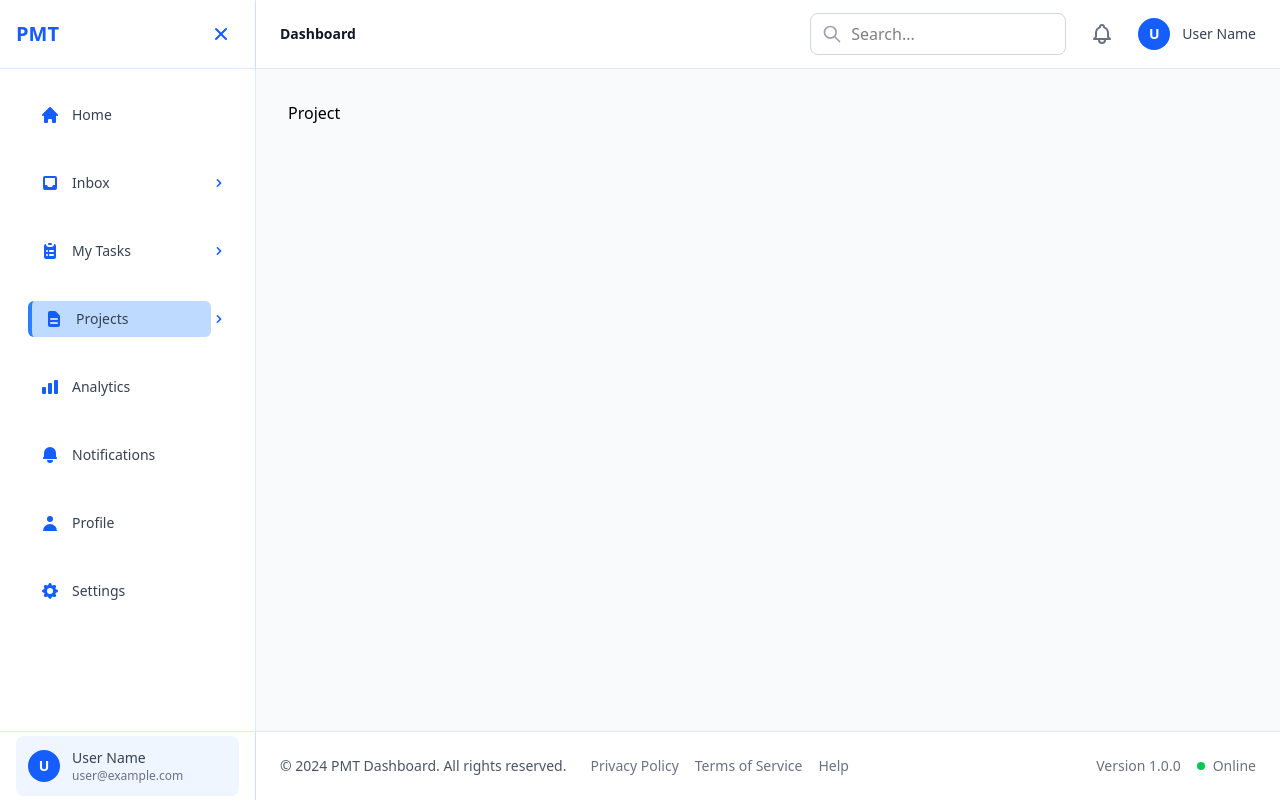
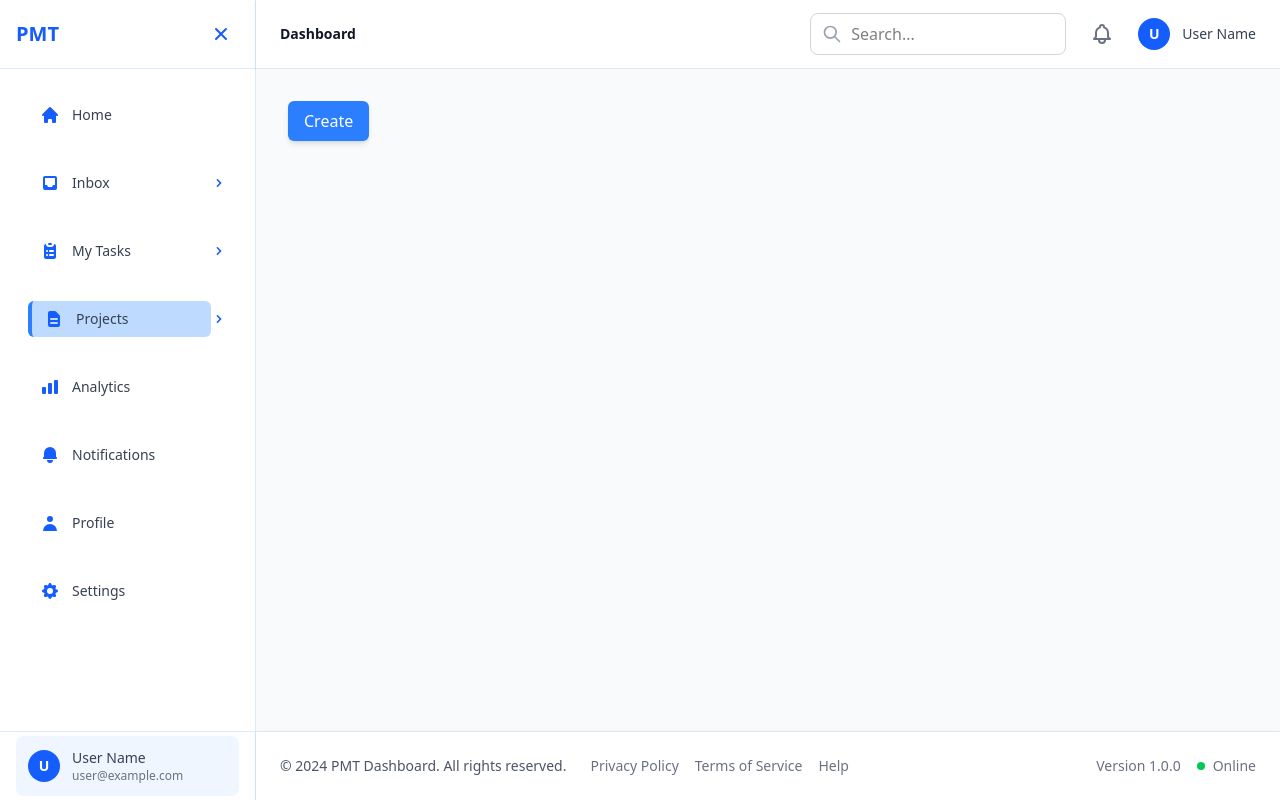
Before and after one commit to Sushil88081/PMT, a React (Vite) app in the folder pmt-app/: page /projects in a window 1280 px wide. Built offline with nearby package versions, Linux system fonts and the light colour scheme.

Commit message:
feat:common popover and button

```diff
--- a/pmt-app/src/App.tsx
+++ b/pmt-app/src/App.tsx
@@ -1,8 +1,8 @@
 
 import { useState } from 'react'
 import Sidebar from './container/sideBar'
-import Header from './components/Header'
-import Footer from './components/Footer'
+import Header from './commonComponents/Header'
+import Footer from './commonComponents/Footer'
 import { Outlet } from 'react-router'
 
 function App() {
--- /dev/null
+++ b/pmt-app/src/commonComponents/button.tsx
@@ -0,0 +1,22 @@
+import type React from "react"
+
+interface ButtonProps {
+    className: string
+    onClick: () => void
+    children: React.ReactNode
+}
+export const Button: React.FC<ButtonProps> = ({
+    children,
+    onClick,
+    className = "",
+
+
+}) => {
+    return (
+        <button className={`bg-blue-500 py-2 px-4 shadow-md hover:bg-blue-600 text-white rounded-md${className}`}
+            onClick={onClick}
+        >
+            {children}
+        </button>
+    )
+}
--- /dev/null
+++ b/pmt-app/src/commonComponents/popoverDialog.tsx
@@ -0,0 +1,27 @@
+import { Dialog, DialogPanel, DialogTitle } from '@headlessui/react'
+import React from 'react'
+
+interface DialogProps {
+  children: React.ReactNode
+  close: () => void
+  isOpen: boolean
+  title?:string
+}
+
+export const PopoverDialog: React.FC<DialogProps> = ({ children, close, isOpen,title }) => {
+  return (
+    <Dialog open={isOpen} onClose={close} className="relative z-50">
+      {/* Gray overlay */}
+      <div className="fixed inset-0 bg-gray-400/50" aria-hidden="true" />
+
+      <div className="fixed inset-0 flex items-center justify-center p-4">
+        <DialogPanel className="max-w-lg w-full space-y-4 border border-gray-300 rounded-lg bg-white p-8 shadow-lg">
+          <DialogTitle className="text-md font-semibold ">
+           {title}
+          </DialogTitle>
+          {children}
+        </DialogPanel>
+      </div>
+    </Dialog>
+  )
+}
--- a/pmt-app/src/container/home/home.tsx
+++ b/pmt-app/src/container/home/home.tsx
@@ -1,4 +1,3 @@
-import React from 'react'
 
 const Home = () => {
   return (
--- a/pmt-app/src/container/project/project.tsx
+++ b/pmt-app/src/container/project/project.tsx
@@ -1,8 +1,50 @@
-import React from 'react'
+
+import { useState } from 'react'
+import { Button } from '../../commonComponents/button'
+import { PopoverDialog } from '../../commonComponents/popoverDialog'
 
 const Project = () => {
+  const [isOpen, setIsOpen] = useState(false)
+  function handleClick() {
+    setIsOpen(true)
+  }
+  function handleClose(){
+    setIsOpen(false)
+  }
   return (
-    <div>Project</div>
+    <div>
+      <Button
+        children={`Create`}
+        onClick={() => { handleClick() }}
+        className=''
+      />
+      <PopoverDialog
+        children={
+          <div>
+            {/* <input
+              type="text"
+              placeholder="Enter text"
+              className="border border-blue-500 rounded-md px-3 py-2 placeholder-gray-400 focus:outline-none focus:ring-1 focus:ring-blue-500 "
+            />
+            <Button
+              children={`Submit`}
+              onClick={() => { }}
+              className=''
+            /> */}
+            <Button
+              className=''
+              children="close"
+              onClick={() => { handleClose()}}
+            />
+          </div>
+        }
+        close={() => { }}
+        isOpen={isOpen}
+        title='Create Project'
+
+      />
+
+    </div>
   )
 }
 
--- a/pmt-app/src/container/sideBar/index.tsx
+++ b/pmt-app/src/container/sideBar/index.tsx
@@ -13,7 +13,7 @@ import {
   HiChartBar,
   HiBell
 } from 'react-icons/hi'
-import { Link, NavLink } from 'react-router'
+import {  NavLink } from 'react-router'
 
 interface SubItem {
   id: string
```
Also changed, not shown: pmt-app/src/commonComponents/Footer.tsx (renamed from pmt-app/src/components/Footer.tsx), pmt-app/src/commonComponents/Header.tsx (renamed from pmt-app/src/components/Header.tsx).
